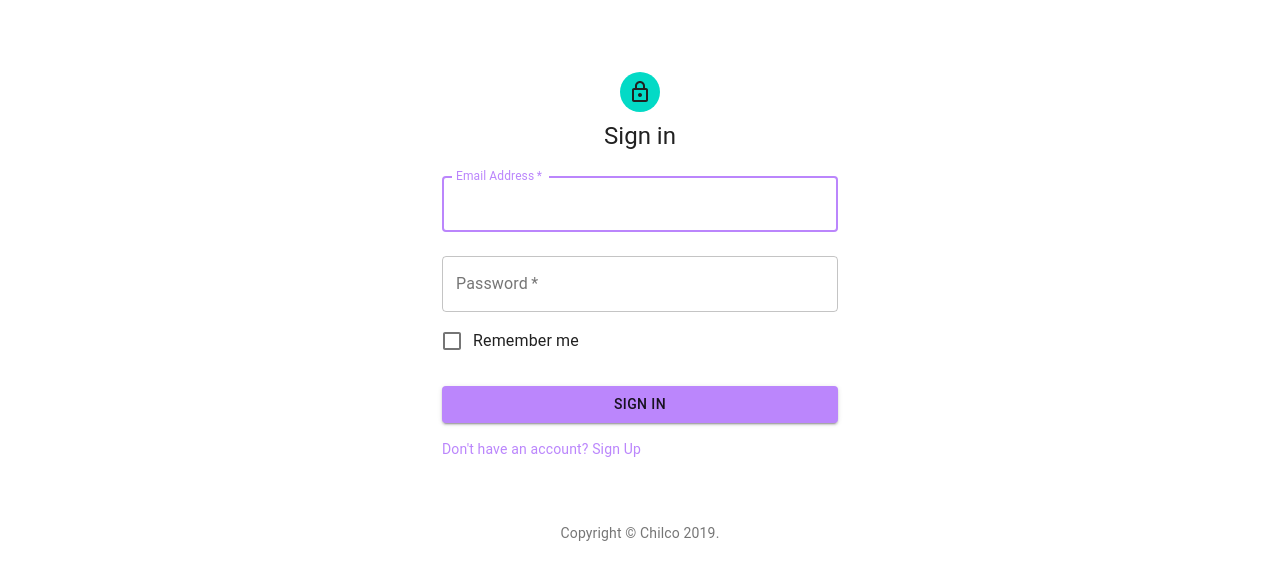
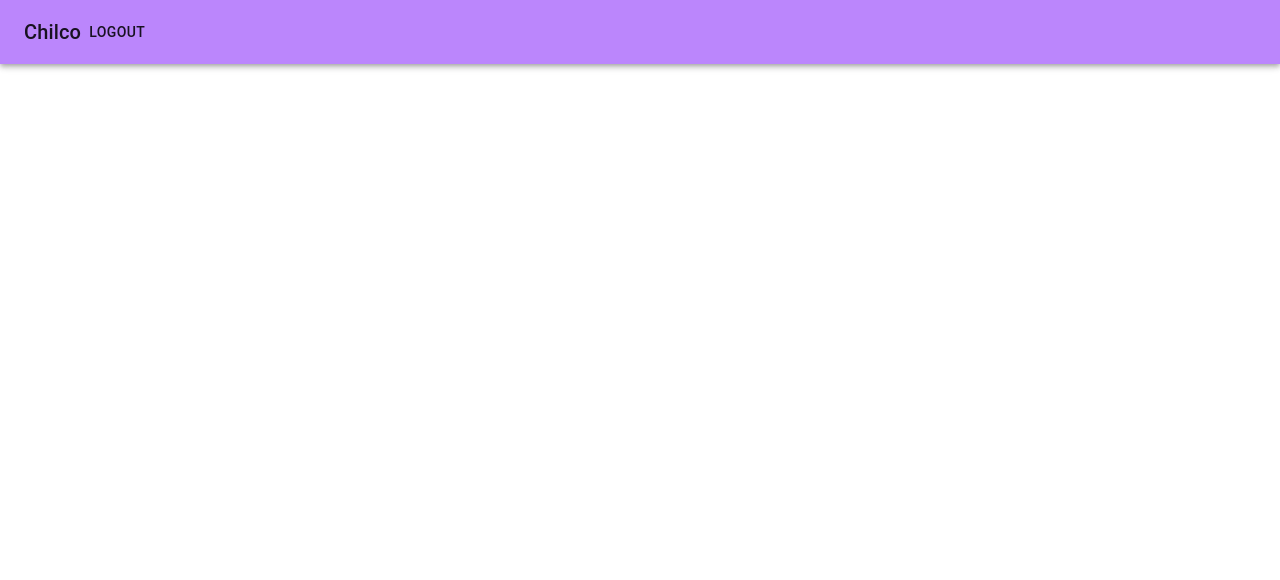
Before and after one commit to kaleresan/Chilco, a React (Create React App) app in the folder web-app/: page / in a window 1280 px wide. Shown: the top 580 px of the page. Built offline with nearby package versions, Linux system fonts and the light colour scheme.

Commit message:
-Started working on main web app component

```diff
--- a/web-app/src/App.js
+++ b/web-app/src/App.js
@@ -1,36 +1,35 @@
 import React, { Component } from "react";
 import SignIn from "./components/SignIn";
 import SignUp from "./components/SignUp";
-import { createMuiTheme } from '@material-ui/core/styles';
-import { ThemeProvider } from '@material-ui/core/styles';
-import CssBaseline from '@material-ui/core/CssBaseline';
-
+import Main from "./components/Main";
+import { createMuiTheme } from "@material-ui/core/styles";
+import { ThemeProvider } from "@material-ui/core/styles";
+import CssBaseline from "@material-ui/core/CssBaseline";
 
 const theme = createMuiTheme({
   palette: {
     primary: {
-      main: '#bb86fc',
+      main: "#bb86fc"
     },
     secondary: {
-      light: '#66fff9',
-      main: '#03dac6',
-      contrastText: '#000000',
+      light: "#66fff9",
+      main: "#03dac6",
+      contrastText: "#000000"
     },
     background: {
       default: "#212121"
     }
-  },
+  }
 });
 
 class App extends Component {
   render() {
     return (
-
-    <ThemeProvider theme={theme}>
-      <CssBaseline />
-      <SignIn></SignIn>
-    </ThemeProvider>
-  );
+      <ThemeProvider theme={theme}>
+        <CssBaseline />
+        <Main></Main>
+      </ThemeProvider>
+    );
   }
 }
 
--- /dev/null
+++ b/web-app/src/components/Main.js
@@ -0,0 +1,29 @@
+import React from "react";
+import AppBar from "@material-ui/core/AppBar";
+import Button from "@material-ui/core/Button";
+import Toolbar from "@material-ui/core/Toolbar";
+import Typography from "@material-ui/core/Typography";
+import { makeStyles } from "@material-ui/core/styles";
+
+const useStyles = makeStyles(theme => ({
+  "@global": {
+    body: {
+      backgroundColor: theme.palette.common.white
+    }
+  }
+}));
+
+export default function SignIn() {
+  const classes = useStyles();
+
+  return (
+    <AppBar position="static">
+      <Toolbar>
+        <Typography variant="h6" className={classes.title}>
+          Chilco
+        </Typography>
+        <Button color="inherit">Logout</Button>
+      </Toolbar>
+    </AppBar>
+  );
+}
--- a/web-app/src/components/SignIn.js
+++ b/web-app/src/components/SignIn.js
@@ -12,7 +12,6 @@ import LockOutlinedIcon from "@material-ui/icons/LockOutlined";
 import Typography from "@material-ui/core/Typography";
 import { makeStyles } from "@material-ui/core/styles";
 import Container from "@material-ui/core/Container";
-
 
 function Copyright() {
   return (
--- a/web-app/src/components/SignUp.js
+++ b/web-app/src/components/SignUp.js
@@ -17,7 +17,7 @@ function Copyright() {
   return (
     <Typography variant="body2" color="textSecondary" align="center">
       {"Copyright © "}
-      <Link color="inherit" href="https://material-ui.com/">
+      <Link color="inherit" href="http://chilco.de/">
         Chilco
       </Link>{" "}
       {new Date().getFullYear()}
```
Also changed, not shown: 1 other file (tests, documents, lock files or other folders).
